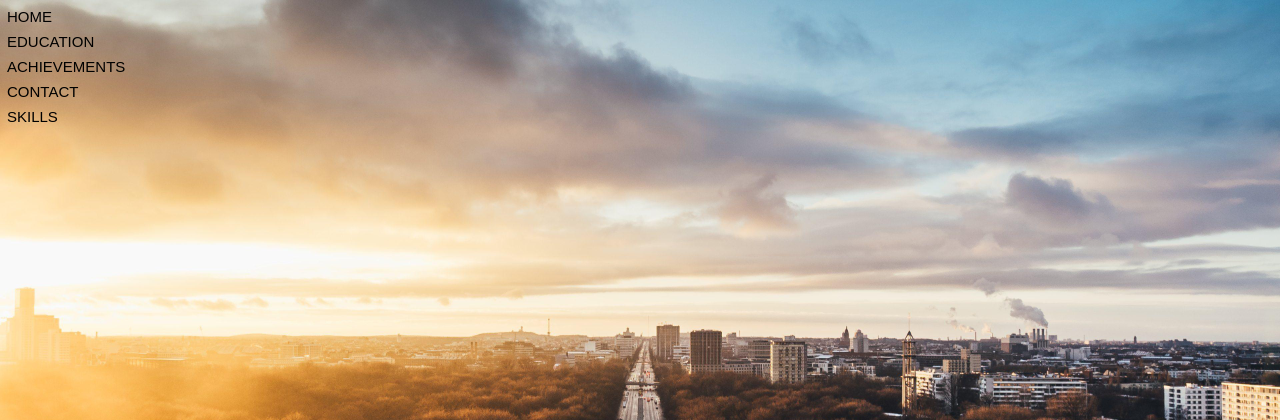
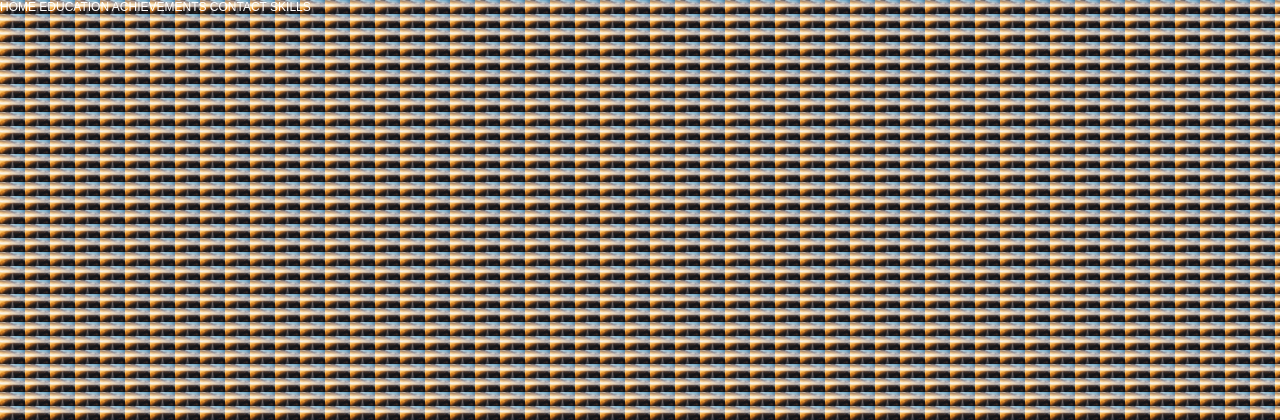
Before and after one commit to Yuhalim/PORTFOLIO, a PHP site: page /about.html in a window 1280 px wide. Shown: the top 420 px of the page. Run offline with PHP 8.4, Linux system fonts and the light colour scheme.

Commit message:
Add files via upload

```diff
--- a/portfolio/index/contact.html
+++ b/portfolio/index/contact.html
@@ -5,7 +5,7 @@
         <title>CONTACT</title>
         <link href="style.css" rel="stylesheet" type="text/css">
     </head>
-    <body class="tab">
+    <body>
         <ul>
             <li><a href="about.html">ABOUT</a></li>
             <li><a href="education.html">EDUCATION</a></li>
--- a/portfolio/index/style.css
+++ b/portfolio/index/style.css
@@ -7,6 +7,7 @@
 html {
     font-size:12px;
     font-family: arial;
+    scroll-behavior: smooth;
 }
 
 a {
@@ -294,7 +295,7 @@ ul li{
     margin-top: 8px;
     width: 100%;
     float: right;
-
+    position: fixed;
 }
 
 body{
@@ -333,18 +334,3 @@ a .cta{
     justify-content: center;
 
 }
-.tab{
-    background-image: url(images/top2.jpg);
-    background-size: cover;
-}
-.tab a{
-    height: 100%;
-    width: 100%;
-    text-indent: 7px;
-    font-size: 15px;
-    margin-top: 8px;
-    width: 100%;
-    float: right;
-    color: black;
-
-}
```
Also changed, not shown: portfolio/index/index.php (+5 -5 lines).
